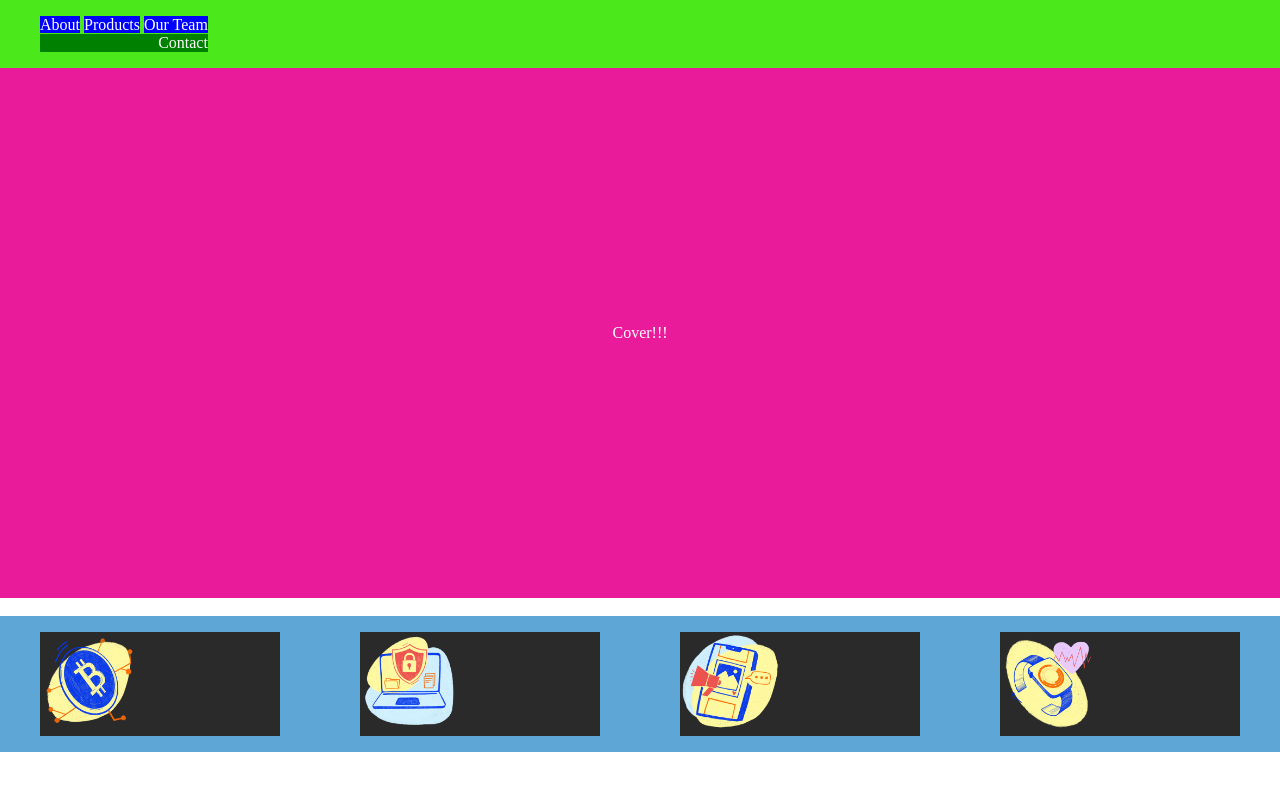
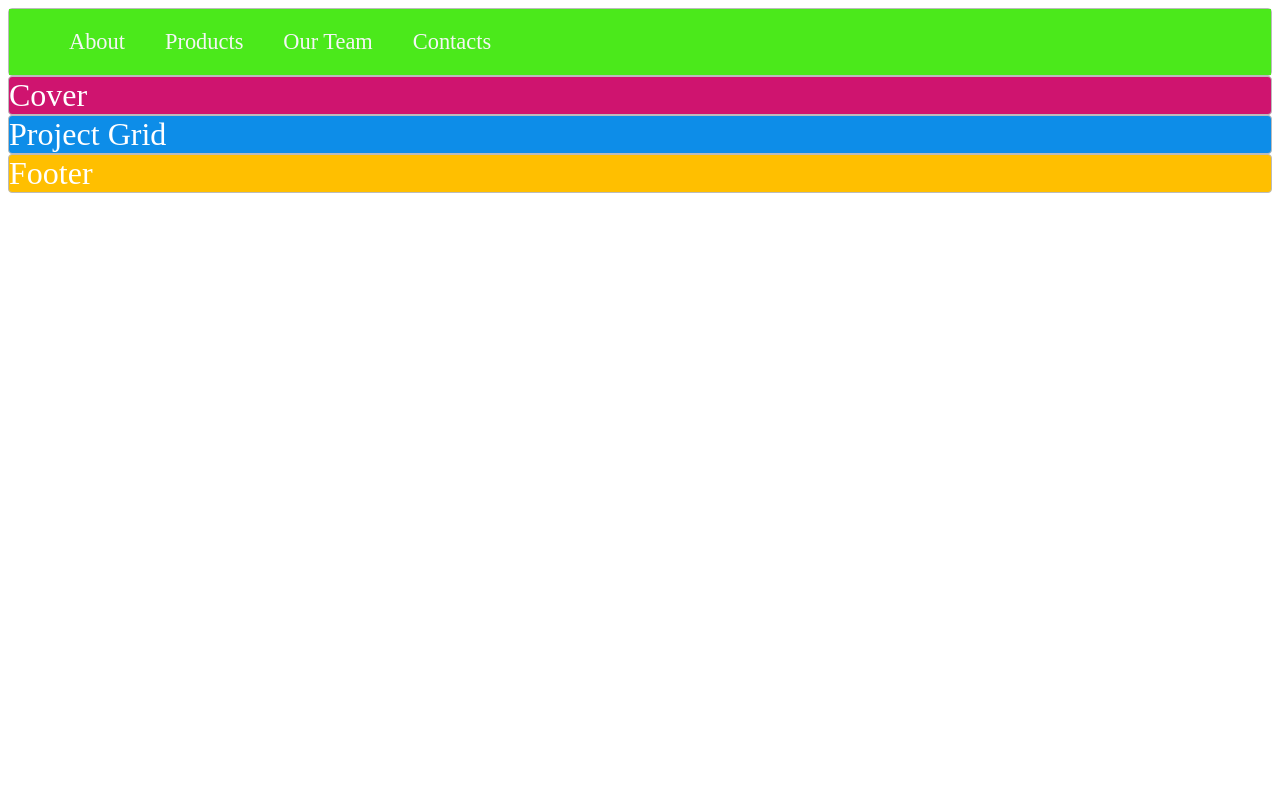
Before and after one commit to Catrina-W/Catrina-W.github.io, a plain HTML site: page index.html in a window 1280 px wide. Drawn offline with Linux system fonts and the light colour scheme.

Commit message:
Re-started all sections of front page

```diff
--- a/index.html
+++ b/index.html
@@ -1,5 +1,5 @@
 <!DOCTYPE html>
-<html lang="en">
+<html>
 <head>
     <meta charset="UTF-8">
     <meta name="viewport" content="width=device-width, initial-scale=1.0">
@@ -7,33 +7,16 @@
     <link rel="stylesheet" href="style.css">
 </head>
 <body>
-    <header>
-        <nav>
-            <ul>
-                <li>About</li>
-                <li>Products</li>
-                <li>Our Team</li>
-                <li class="contact">Contact</li>
-            </ul>
-        </nav>
-    </header>
-    <div class="cover">Cover!!!</div>
-    <div class="container">
-        <img src="" alt="">
-    </div>
-    <section class="grid">
-        <figure>
-            <img src="images/bitcoin.png" alt="bitcoin graphic">
-        </figure>
-        <figure>
-            <img src="images/computer.png" alt="laptop graphic">
-        </figure>
-        <figure>
-            <img src="images/phone.png" alt="cellphone graphic">
-        </figure>
-        <figure>
-            <img src="images/watch.png" alt="watch graphic">
-        </figure>
-    </section>
+    <nav class="zone green">
+        <ul class="main-nav">
+            <li><a href="">About</a></li>
+            <li><a href="">Products</a></li>
+            <li><a href="">Our Team</a></li>
+            <li class="push"><a href="">Contacts</a></li>
+        </ul>
+    </nav>
+    <div class="zone red">Cover</div>
+    <div class="zone blue">Project Grid</div>
+    <div class="zone yellow">Footer</div>
 </body>
 </html>
--- a/style.css
+++ b/style.css
@@ -1,46 +1,47 @@
-body {
-    color: white;
-    margin: 0px;
+.zone {
+    /* padding: 30px 50px;
+    margin: 40px 60px; */
+    cursor: pointer;
+    /* display: inline-block; */
+    color: #FFF;
+    font-size: 2em;
+    border-radius: 4px;
+    border: 1px solid #bbb;
+    transition: all 0.3s linear;
 }
 
-nav {
+
+/* NAV */
+.main-nav {
     background-color: rgb(75, 233, 27);
     display: flex;
     flex-wrap: wrap;
+    font-size: 0.7em;
+    list-style-type: none;
+    margin: 0;
 }
 
-nav li {
-    background-color: blue;
-    display: inline;
-    list-style-type: none;
+li {
+    padding: 20px;
 }
 
-li:last-child {
-    background-color: green;
-    display: flex;
-    justify-content: flex-end;
+a {
+    color: #f5f5f6;
+    text-decoration: none;
 }
 
-.cover {
-    background-color: rgb(233, 27, 154);
-    display: flex;
-    flex-wrap: wrap;
-    justify-content: center;
-    padding: 20%;
+/* COVER */
+.zone.red {
+    background-color: rgb(207, 20, 111);
 }
 
-.grid {
-    background: rgb(94, 166, 214);
-    display: flex;
-    flex-direction: row;
-    justify-content: space-between;
+
+/* PROJECT GRID */
+.zone.blue {
+    background-color: rgb(13, 141, 232);
 }
 
-.grid figure {
-    background: rgb(43, 42, 42);
-    width: 300px;
+/* FOOTER */
+.zone.yellow {
+    background-color: rgb(255, 191, 0);
 }
-
-.grid figure img {
-    width: 100px;
-}
```
